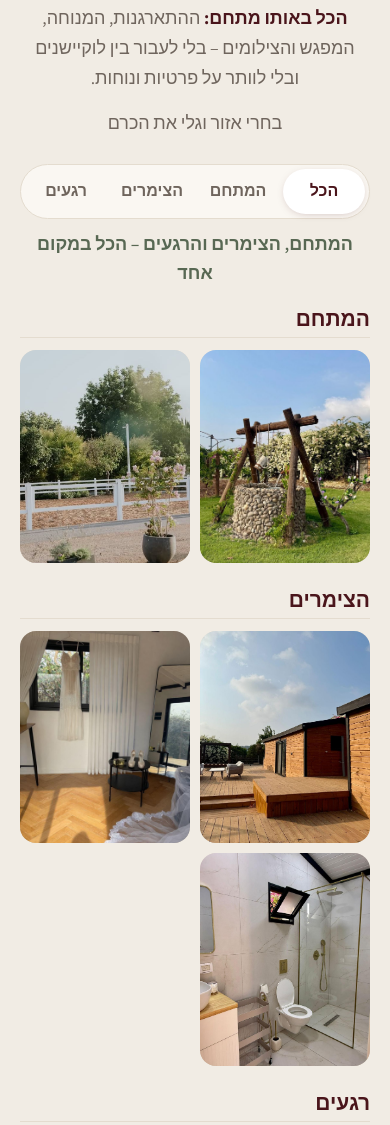
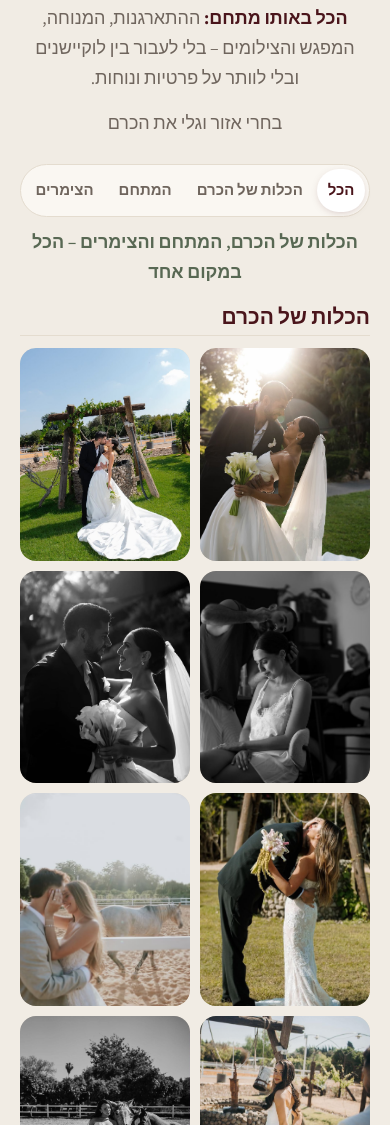
Before and after one commit to shmonnn-droid/-, a plain HTML site: page site/index.html in a window 390 px wide. Shown: the part 6001-7126 px from the top of the page. Drawn offline with Linux system fonts and the light colour scheme.

Commit message:
Landing page: brides first in the gallery, category renamed "הכלות של הכרם"
The brides-and-couples category is now called "הכלות של הכרם" and comes first,
both in the tabs and in the "הכל" overview. Tabs stay on one line down to
340px-wide phones.

Co-Authored-By: Claude Opus 5.5 <noreply@anthropic.com>
Claude-Session: https://claude.ai/code/session_01HY83MGHxgqB8sRnRa9AnUe

```diff
--- a/site/index.html
+++ b/site/index.html
@@ -182,7 +182,9 @@
       flex: 1 1 0; font: inherit; font-size: 16px; font-weight: 600; padding: 8px 18px; border-radius: 999px; cursor: pointer;
       border: 1px solid var(--line); background: var(--cream); color: var(--ink);
     }
-    .filters button { border-color: transparent; background: transparent; color: var(--muted); padding: 8px 6px; }
+    .filters button { border-color: transparent; background: transparent; color: var(--muted); padding: 8px 10px; flex: 1 1 auto; white-space: nowrap; }
+    @media (max-width: 420px) { .filters button { font-size: 15px; padding: 8px 8px; } }
+    @media (max-width: 380px) { .filters { gap: 2px; padding: 3px; } .filters button { font-size: 14px; padding: 8px 5px; } }
     .filters button[aria-pressed="true"] { background: #fff; color: var(--wine); box-shadow: 0 2px 10px -4px rgba(74, 21, 27, .35); }
     .g-head { grid-column: 1 / -1; display: flex; align-items: baseline; justify-content: space-between; gap: 12px; margin: 14px 0 2px; border-bottom: 1px solid var(--line); padding-bottom: 6px; }
     .g-head:first-child { margin-top: 0; }
@@ -531,9 +533,9 @@
         </div>
         <div class="filters" role="group" aria-label="סינון הגלריה">
           <button type="button" data-filter="all" aria-pressed="true">הכל</button>
+          <button type="button" data-filter="moments" aria-pressed="false">הכלות של הכרם</button>
           <button type="button" data-filter="venue" aria-pressed="false">המתחם</button>
           <button type="button" data-filter="rooms" aria-pressed="false">הצימרים</button>
-          <button type="button" data-filter="moments" aria-pressed="false">רגעים</button>
         </div>
         <p class="g-note" id="galleryNote"></p>
         <div class="g-grid" id="galleryGrid"></div>
@@ -702,7 +704,7 @@
 
   // ---------- Gallery ----------
   // To add photos: put the files in assets/gallery/ and add a line here.
-  // cat: 'venue' (המתחם) · 'rooms' (הצימרים) · 'moments' (רגעים). The first photo of each view is shown large.
+  // cat: 'moments' (הכלות של הכרם) · 'venue' (המתחם) · 'rooms' (הצימרים). The first photo of each view is shown large.
   // An entry without src shows a neat placeholder until its photo is added.
   const GALLERY = [
     { src: 'assets/gallery/venue-well.jpg', cat: 'venue', alt: 'באר האבן העתיקה' },
@@ -734,9 +736,9 @@
     { src: 'assets/gallery/moment-bride-portrait.jpg', cat: 'moments', alt: 'פורטרט באור טבעי' },
     { src: 'assets/couple.jpg', cat: 'moments', alt: 'כלה וחתן בין הכרמים' },
   ];
-  const CAT_LABEL = { venue: 'המתחם', rooms: 'הצימרים', moments: 'רגעים' };
-  const CAT_ORDER = ['venue', 'rooms', 'moments'];
-  const CAT_NOTE = { all: 'המתחם, הצימרים והרגעים – הכל במקום אחד', venue: 'באר האבן, מגרש הסוסים, הכרם והמדשאות',
+  const CAT_LABEL = { venue: 'המתחם', rooms: 'הצימרים', moments: 'הכלות של הכרם' };
+  const CAT_ORDER = ['moments', 'venue', 'rooms'];
+  const CAT_NOTE = { all: 'הכלות של הכרם, המתחם והצימרים – הכל במקום אחד', venue: 'באר האבן, מגרש הסוסים, הכרם והמדשאות',
     rooms: 'הפרטים הקטנים שעושים את ההבדל', moments: 'רגעים אמיתיים מכלות שהתארגנו בהכרם' };
   let filter = 'all';
   let shown = [];   // photos with a src in the current filter, for the lightbox
```
